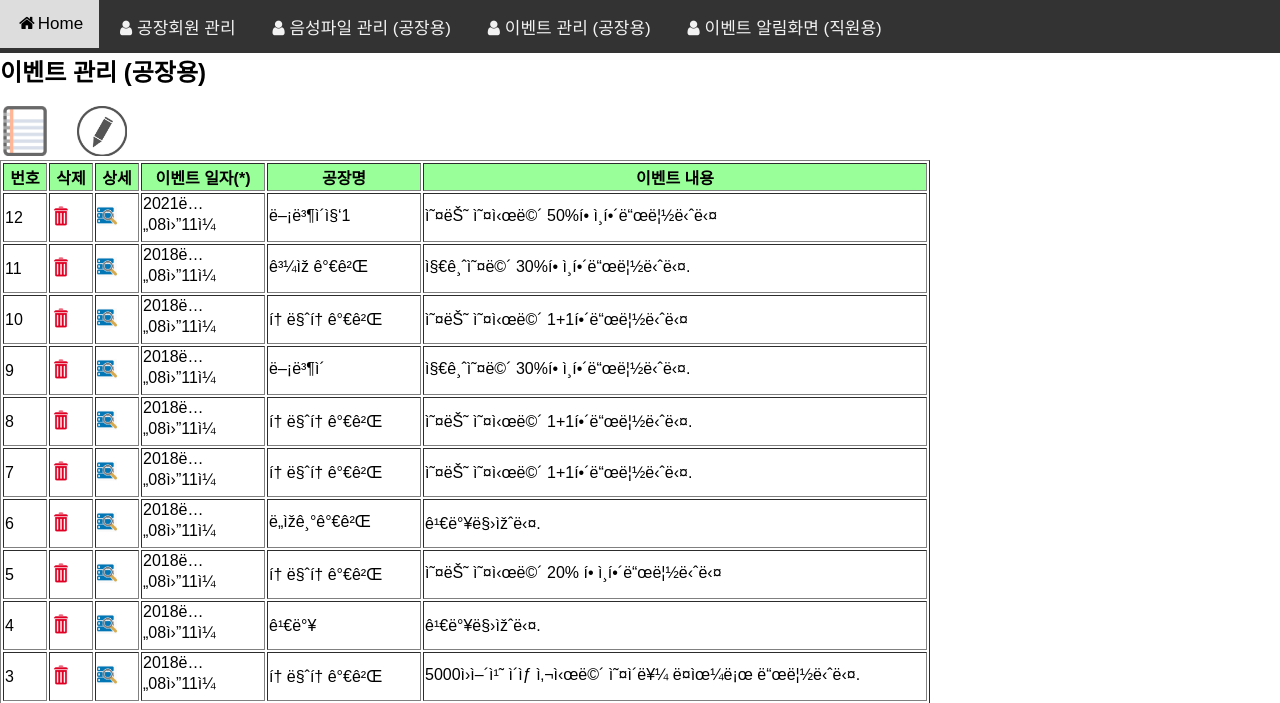
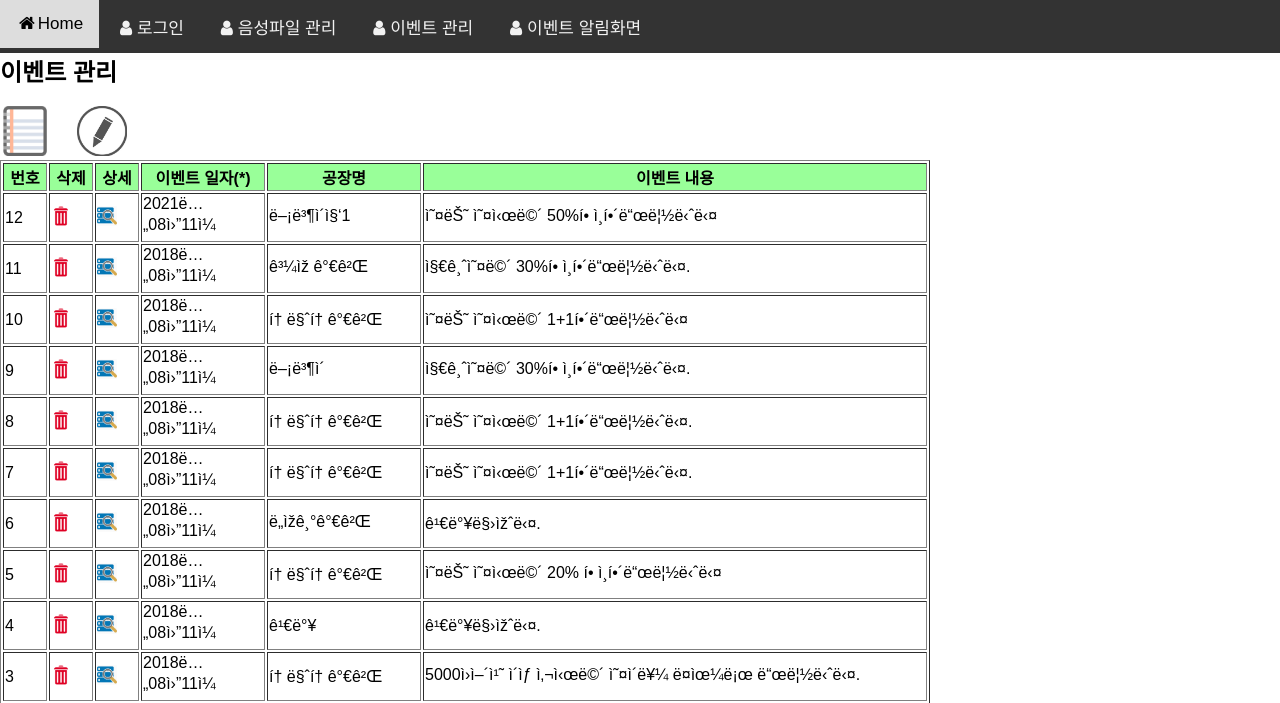
Before and after one commit to leemgs/golden-time, a PHP site: page /webapp/event_file_list.php in a window 1280 px wide. Shown: the top 703 px of the page. Run offline with PHP 8.4, Linux system fonts and the light colour scheme; the visitor is signed in with stand-in values (Sample User, id 1); data comes from the database, SQL or seed files in the repository; data that the repository does not hold is empty; some web fonts are replaced.

Commit message:
new
Signed-off-by: Geunsik Lim <leemgs@gmail.com>

```diff
--- a/webapp/audio_file_list.php
+++ b/webapp/audio_file_list.php
@@ -84,7 +84,7 @@ $current_page = floor($no/$page_size);
 require ("./menu2.php");
 ?>
 
-<span style="font-weight: bold; font-size: 1.5em;">음성파일 관리 (공장용) </span>
+<span style="font-weight: bold; font-size: 1.5em;">음성파일 관리</span>
 <br>
 <br>
 <a href="./audio_file_list.php"><img src=./images/file-list.png border=0 width=50 height=50></img></a>
--- a/webapp/event_file_list.php
+++ b/webapp/event_file_list.php
@@ -83,7 +83,7 @@ $current_page = floor($no/$page_size);
 <?php
 require ("./menu2.php");
 ?>
-<span style="font-weight: bold; font-size: 1.5em;"> 이벤트 관리 (공장용)</span>
+<span style="font-weight: bold; font-size: 1.5em;"> 이벤트 관리</span>
 <br>
 <br>
 <a href="./event_file_list.php"><img src=./images/file-list.png border=0 width=50 height=50></img></a>
--- a/webapp/menu2.php
+++ b/webapp/menu2.php
@@ -67,10 +67,10 @@ body {
 <body>
 <div class="topnav" id="myTopnav">
   <a href="./home.php" class="active"><i class="fa fa-fw fa-home"></i>Home</a>
-  <a href="./user_main.php"><i class="fa fa-fw fa-user"></i>공장회원 관리</a>
-  <a href="./audio_file_list.php"><i class="fa fa-fw fa-user"></i>음성파일 관리 (공장용)</a>
-  <a href="./event_file_list.php"><i class="fa fa-fw fa-user"></i>이벤트 관리 (공장용)</a>
-  <a href="./event_announce.php"><i class="fa fa-fw fa-user"></i>이벤트 알림화면 (직원용)</a>
+  <a href="./user_main.php"><i class="fa fa-fw fa-user"></i>로그인</a>
+  <a href="./audio_file_list.php"><i class="fa fa-fw fa-user"></i>음성파일 관리 </a>
+  <a href="./event_file_list.php"><i class="fa fa-fw fa-user"></i>이벤트 관리 </a>
+  <a href="./event_announce.php"><i class="fa fa-fw fa-user"></i>이벤트 알림화면 </a>
   <a href="javascript:void(0);" class="icon" onclick="myFunction()">
     <i class="fa fa-bars"></i>
   </a>
```
